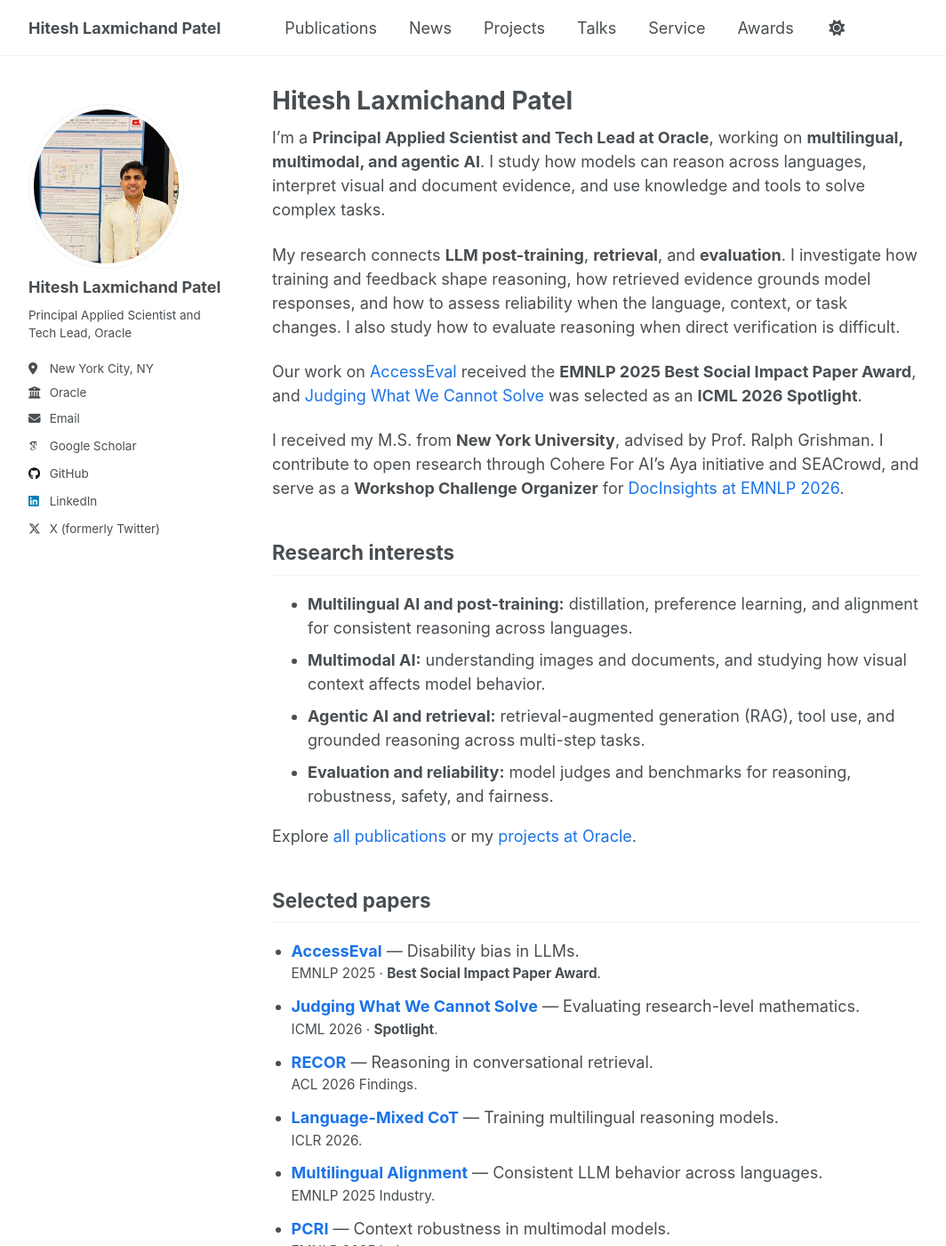
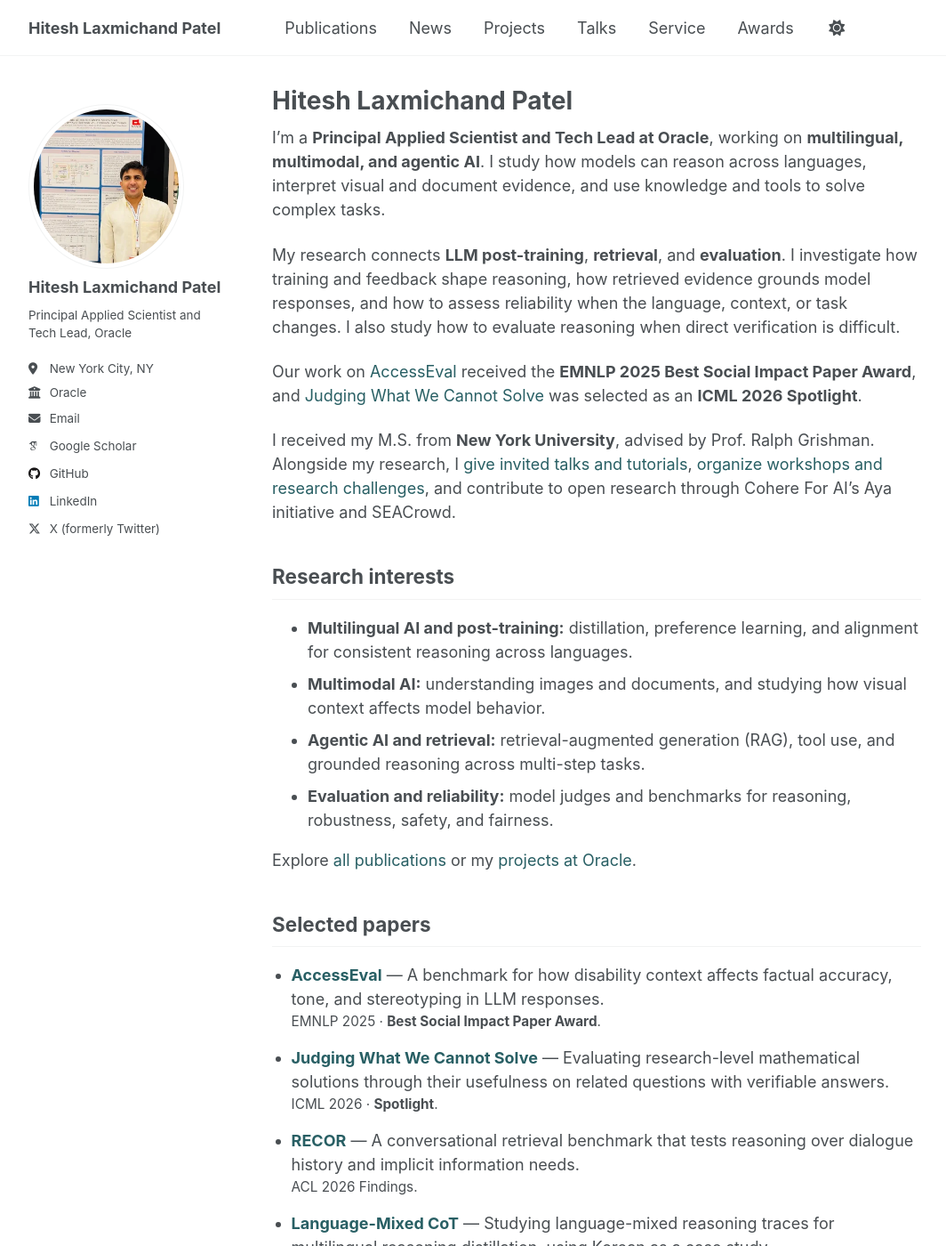
Before and after one commit to HITESHLPATEL/hiteshlpatel.github.io, a Jekyll site: the page built from _pages/about.md, in a window 1280 px wide and 1400 px high. Shown: the whole window at 89% size, without its empty margins (106-1170 px from the left). Built offline with Jekyll 4.4.1, drawn with Linux system fonts in a browser that asks for light colours; some web fonts are replaced; some of the changed text lies outside the part shown.

Commit message:
Refine research summaries, colors, and responsive profile layout

```diff
--- a/_data/featured_research.yml
+++ b/_data/featured_research.yml
@@ -1,6 +1,6 @@
 - slug: accesseval
   short_title: "AccessEval"
-  highlight: "Disability bias in LLMs."
+  highlight: "A benchmark for how disability context affects factual accuracy, tone, and stereotyping in LLM responses."
   title: "AccessEval: Benchmarking Disability Bias in Large Language Models"
   venue: "EMNLP 2025"
   award: "Best Social Impact Paper Award"
@@ -14,7 +14,7 @@
 
 - slug: judging-what-we-cannot-solve
   short_title: "Judging What We Cannot Solve"
-  highlight: "Evaluating research-level mathematics."
+  highlight: "Evaluating research-level mathematical solutions through their usefulness on related questions with verifiable answers."
   title: "Judging What We Cannot Solve: A Consequence-Based Approach for Oracle-Free Evaluation of Research-Level Math"
   venue: "ICML 2026"
   award: "Spotlight"
@@ -33,7 +33,7 @@
 
 - slug: recor
   short_title: "RECOR"
-  highlight: "Reasoning in conversational retrieval."
+  highlight: "A conversational retrieval benchmark that tests reasoning over dialogue history and implicit information needs."
   title: "RECOR: Reasoning-focused Multi-turn Conversational Retrieval Benchmark"
   venue: "ACL 2026 Findings"
   topic: "Conversational retrieval"
@@ -50,7 +50,7 @@
 
 - slug: language-mixed-cot
   short_title: "Language-Mixed CoT"
-  highlight: "Training multilingual reasoning models."
+  highlight: "Studying language-mixed reasoning traces for multilingual reasoning distillation, using Korean as a case study."
   title: "Pushing on Multilingual Reasoning Models with Language-Mixed Chain-of-Thought"
   venue: "ICLR 2026"
   topic: "Training reasoning models"
@@ -74,7 +74,7 @@
 
 - slug: multilingual-alignment
   short_title: "Multilingual Alignment"
-  highlight: "Consistent LLM behavior across languages."
+  highlight: "Fine-tuning on equivalent multilingual examples to improve consistency across languages in enterprise tasks."
   title: "Aligning LLMs for Multilingual Consistency in Enterprise Applications"
   venue: "EMNLP 2025 Industry"
   topic: "Post-training and alignment"
@@ -104,7 +104,7 @@
 
 - slug: pcri
   short_title: "PCRI"
-  highlight: "Context robustness in multimodal models."
+  highlight: "Measuring sensitivity to distracting visual context by comparing localized image patches with full-image inputs."
   title: "PCRI: Measuring Context Robustness in Multimodal Models for Enterprise Applications"
   venue: "EMNLP 2025 Industry"
   topic: "Multimodal AI and evaluation"
--- a/_layouts/default.html
+++ b/_layouts/default.html
@@ -11,7 +11,7 @@ layout: compress
     {% include head/custom.html %}
   </head>
 
-  <body{% if page.body_class %} class="{{ page.body_class | escape }}"{% endif %}>
+  <body{% if page.author_profile or page.body_class %} class="{% if page.author_profile %}profile-layout{% endif %}{% if page.body_class %} {{ page.body_class | escape }}{% endif %}"{% endif %}>
 
     {% include browser-upgrade.html %}
     {% include masthead.html %}
--- a/_pages/about.md
+++ b/_pages/about.md
@@ -18,7 +18,7 @@ My research connects **LLM post-training**, **retrieval**, and **evaluation**. I
 
 Our work on [AccessEval](/research/accesseval/) received the **EMNLP 2025 Best Social Impact Paper Award**, and [Judging What We Cannot Solve](/research/judging-what-we-cannot-solve/) was selected as an **ICML 2026 Spotlight**.
 
-I received my M.S. from **New York University**, advised by Prof. Ralph Grishman. I contribute to open research through Cohere For AI's Aya initiative and SEACrowd, and serve as a **Workshop Challenge Organizer** for [DocInsights at EMNLP 2026](https://docinsights-workshop.github.io/docinsights-2026/organizers/).
+I received my M.S. from **New York University**, advised by Prof. Ralph Grishman. Alongside my research, I [give invited talks and tutorials](/talks/), [organize workshops and research challenges](/service/), and contribute to open research through Cohere For AI's Aya initiative and SEACrowd.
 
 ## Research interests
 
--- a/_sass/_custom.scss
+++ b/_sass/_custom.scss
@@ -59,7 +59,8 @@
   color: var(--global-award-icon-color);
 }
 
-.research-profile {
+/* Keep profile pages aligned when navigating between sections. */
+.profile-layout {
   #main,
   .masthead__inner-wrap {
     max-width: 1040px;
@@ -71,7 +72,8 @@
       margin-right: 0;
     }
 
-    .page {
+    .page,
+    .archive {
       display: flow-root;
       float: none;
       width: auto;
@@ -80,13 +82,123 @@
       padding: 0;
     }
   }
+
+  .page,
+  .archive {
+    display: flow-root;
+    min-width: 0;
+    overflow-wrap: anywhere;
+  }
+
+  .author__urls i {
+    width: 1.25em;
+    text-align: center;
+  }
+
+  @include breakpoint(max-width ($large - 1px)) {
+    .page,
+    .archive {
+      float: none;
+      width: 100%;
+      margin-left: 0;
+      margin-right: 0;
+      padding: 0;
+    }
+
+    .sidebar {
+      float: none;
+      width: 100%;
+      max-width: none;
+      margin-bottom: 1.5rem;
+    }
+
+    .sidebar > div {
+      display: grid;
+      grid-template-columns: 64px minmax(0, 1fr);
+      gap: 0.75rem 1rem;
+      align-items: start;
+    }
+
+    .author__avatar {
+      display: block;
+      width: 64px;
+
+      img {
+        width: 64px;
+        height: 64px;
+        object-fit: cover;
+      }
+    }
+
+    .author__content {
+      display: block;
+      padding: 0;
+      min-width: 0;
+    }
+
+    .author__bio {
+      margin-top: 0.35rem;
+      font-size: 0.875rem;
+      line-height: 1.45;
+    }
+
+    .author__urls-wrapper {
+      display: block;
+      grid-column: 2;
+      min-width: 0;
+    }
+
+    .author__urls {
+      left: 0;
+      right: auto;
+      max-width: 100%;
+
+      li {
+        white-space: normal;
+      }
+
+      a {
+        overflow-wrap: anywhere;
+      }
+
+      &:after {
+        border-color: var(--global-bg-color) transparent;
+      }
+    }
+  }
+
+  @include breakpoint(max-width $small) {
+    .greedy-nav {
+      min-width: 0;
+
+      .visible-links > .masthead__menu-item--lg {
+        padding-right: 0;
+
+        a {
+          max-width: calc(100vw - 10rem);
+          margin-right: 0.5rem;
+          white-space: normal;
+          line-height: 1.35;
+        }
+      }
+
+      .hidden-links {
+        max-width: calc(100vw - 2rem);
+        background: var(--global-bg-color);
+
+        &:after {
+          border-color: var(--global-bg-color) transparent;
+        }
+      }
+    }
+  }
 }
 
 .featured-papers--compact {
   padding-left: 1.2em;
 
   li {
-    margin-bottom: 0.65em;
+    margin-bottom: 0.85em;
     line-height: 1.5;
   }
 
--- a/_sass/theme/_dark.scss
+++ b/_sass/theme/_dark.scss
@@ -12,9 +12,9 @@ $background                 : #474747;
 $background-light           : mix(#fff, $background, 80%);
 $background-lighter         : mix(#fff, $background, 90%);
 $text                       : #ffffff;
-$link                       : #7fd3ea; // 5.5:1 on $background (was #0ea1c5, 3.1:1)
-$link-dark                  : #6ecbe6; // visited, 5.0:1
-$link-light                 : #9fdeef; // hover, 6.3:1
+$link                       : #a6cecb; // muted teal for dark backgrounds
+$link-dark                  : #9fc2c0;
+$link-light                 : #c4dedb;
 
 /* Color codes used for the site */
 $danger-color               : #ee5f5b;
@@ -56,8 +56,8 @@ html[data-theme="dark"] {
     --global-card-border-color          : #{$background-light};
     --global-card-shadow                : 0 4px 12px rgba(0, 0, 0, 0.35);
     --global-card-heading-color         : #{$link};
-    --global-badge-bg-color             : #1e3a5f;
-    --global-badge-text-color           : #cfe4ff;
+    --global-badge-bg-color             : #294849;
+    --global-badge-text-color           : #cee4e1;
     --global-award-bg-color             : #4a3700;
     --global-award-text-color           : #ffe08a; // 8.9:1 on badge bg
     --global-award-icon-color           : #ffd966;
--- a/_sass/theme/_default.scss
+++ b/_sass/theme/_default.scss
@@ -36,9 +36,9 @@ $sidebar-screen-min-width   : 1024px;
     --global-code-background-color      : #fafafa;
     --global-code-text-color            : #{$darker-gray};
     --global-fig-caption-color          : mix(#fff,  #{$dark-gray}, 25%);
-    --global-link-color                 : #1a73e8; // site accent, 4.5:1 on white
-    --global-link-color-hover           : #0056b3;
-    --global-link-color-visited         : #1565c0; // 5.8:1 on white
+    --global-link-color                 : #285f64; // muted teal
+    --global-link-color-hover           : #1f4c50;
+    --global-link-color-visited         : #345e61;
     --global-masthead-link-color        : #{$dark-gray};
     --global-masthead-link-color-hover  : mix(#000, #{$gray}, 25%);
     --global-text-color                 : #{$dark-gray};
@@ -48,9 +48,9 @@ $sidebar-screen-min-width   : 1024px;
     --global-card-bg-color              : #fff;
     --global-card-border-color          : #{$lighter-gray};
     --global-card-shadow                : 0 4px 12px rgba(0, 0, 0, 0.08);
-    --global-card-heading-color         : #1a73e8;
-    --global-badge-bg-color             : #eaf4ff;
-    --global-badge-text-color           : #0a66c2; // 5.1:1 on badge bg
+    --global-card-heading-color         : #285f64;
+    --global-badge-bg-color             : #eff5f4;
+    --global-badge-text-color           : #285f64;
     --global-award-bg-color             : #fff3cd;
     --global-award-text-color           : #6b4300; // 7.8:1 on badge bg
     --global-award-icon-color           : #b8860b; // standalone medal icon, 3.0:1 on white
```
